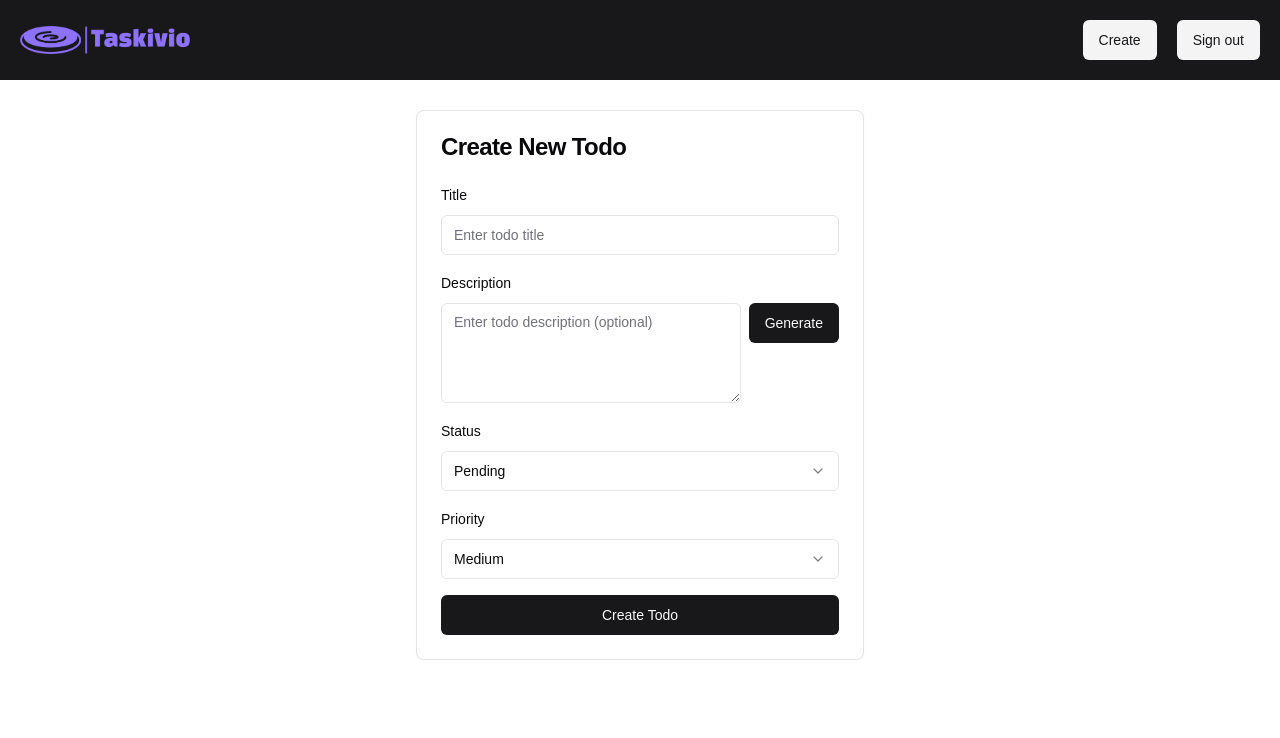
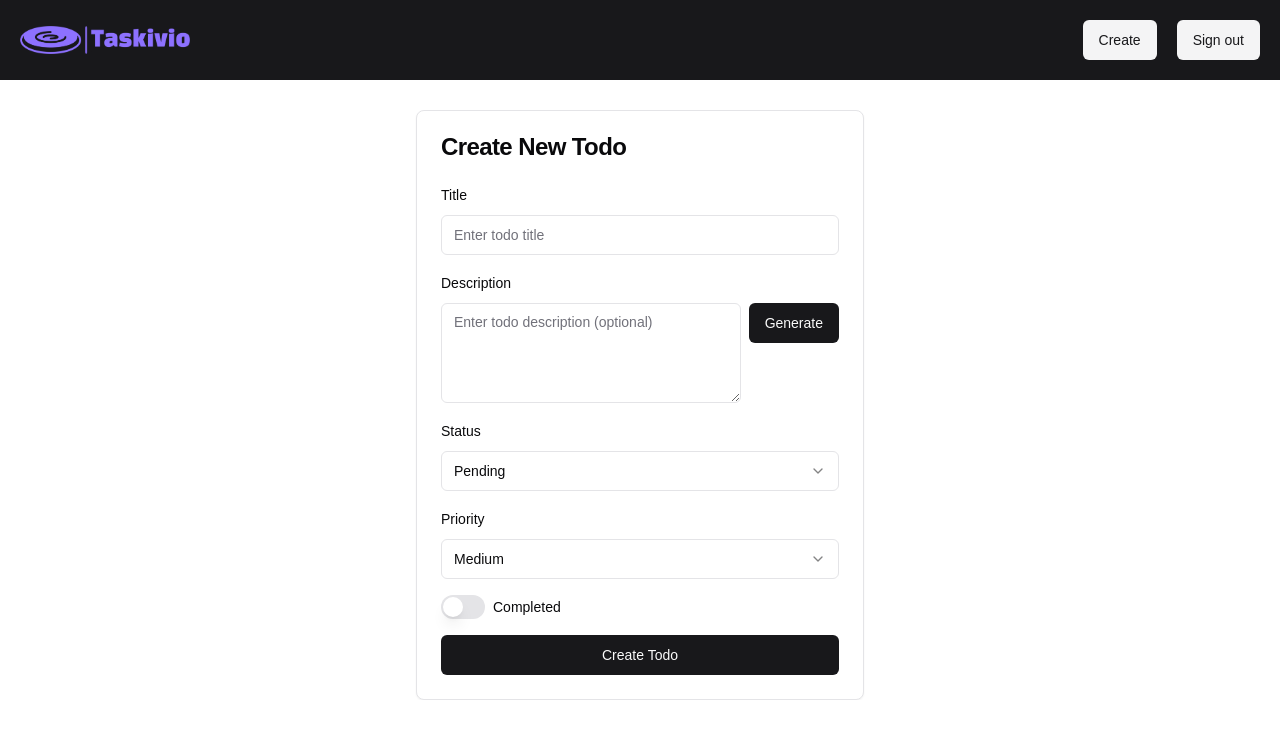
Before and after one commit to diwakarjha554/authentication-excellence, a Next.js app: page /create-todo in a window 1280 px wide. Shown: the top 738 px of the page. Built offline with nearby package versions, Linux system fonts and the light colour scheme.

Commit message:
added generative ai

```diff
--- a/app/(Routes)/todos/edit/[id]/page.tsx
+++ b/app/(Routes)/todos/edit/[id]/page.tsx
@@ -4,14 +4,14 @@
 import { useRouter } from 'next/navigation';
 import Link from 'next/link';
 import { Button } from '@/components/ui/button';
-// import { Checkbox } from '@/components/ui/checkbox';
+import { Checkbox } from '@/components/ui/checkbox';
 import { Select, SelectContent, SelectItem, SelectTrigger, SelectValue } from '@/components/ui/select';
 import { AlertCircle, Loader2 } from 'lucide-react';
 import { Alert, AlertDescription } from '@/components/ui/alert';
 import { Input } from '@/components/ui/input';
 import { Label } from '@/components/ui/label';
 import { Textarea } from '@/components/ui/textarea';
-// import { Switch } from '@/components/ui/switch';
+import { Switch } from '@/components/ui/switch';
 import { Card, CardContent, CardHeader, CardTitle } from '@/components/ui/card';
 import { GoogleGenerativeAI } from '@google/generative-ai';
 
@@ -288,7 +288,7 @@
                             </Select>
                         </div>
 
-                        {/* <div className="flex items-center space-x-2">
+                        <div className="flex items-center space-x-2">
                             <Switch
                                 id="completed"
                                 checked={formData.completed}
@@ -296,7 +296,7 @@
                                 disabled={updating}
                             />
                             <Label htmlFor="completed">Completed</Label>
-                        </div> */}
+                        </div>
 
                         {error && (
                             <Alert variant="destructive">
--- a/components/todo/create-todo/index.tsx
+++ b/components/todo/create-todo/index.tsx
@@ -9,7 +9,7 @@
 import { Button } from '@/components/ui/button';
 import { useRouter } from 'next/navigation';
 import { Select, SelectContent, SelectItem, SelectTrigger, SelectValue } from '@/components/ui/select';
-// import { Switch } from '@/components/ui/switch';
+import { Switch } from '@/components/ui/switch';
 import { Card, CardContent, CardHeader, CardTitle } from '@/components/ui/card';
 import { GoogleGenerativeAI } from '@google/generative-ai';
 
@@ -219,10 +219,10 @@
                         </Select>
                     </div>
 
-                    {/* <div className="flex items-center space-x-2">
+                    <div className="flex items-center space-x-2">
                         <Switch id="completed" checked={formData.completed} onCheckedChange={handleSwitchChange} />
                         <Label htmlFor="completed">Completed</Label>
-                    </div> */}
+                    </div>
 
                     {error && (
                         <Alert variant="destructive">
```
